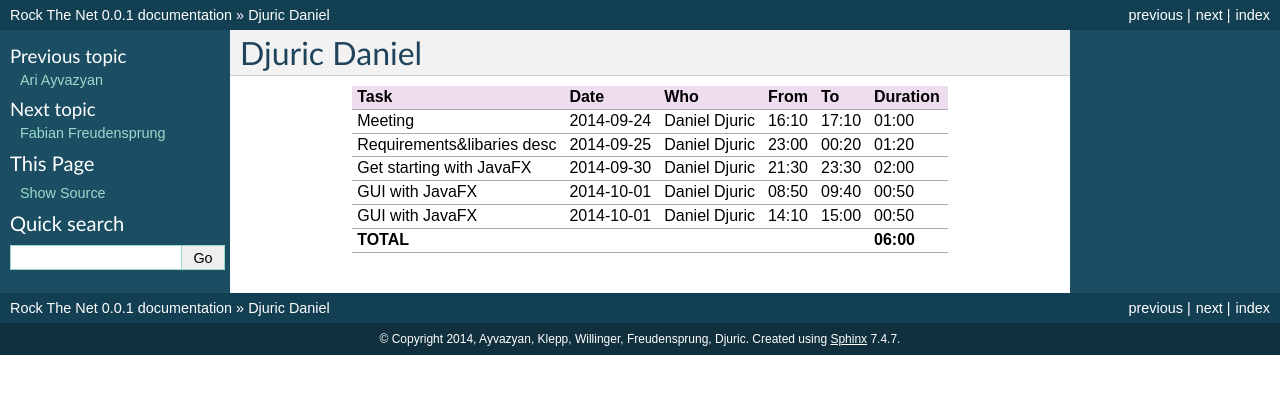
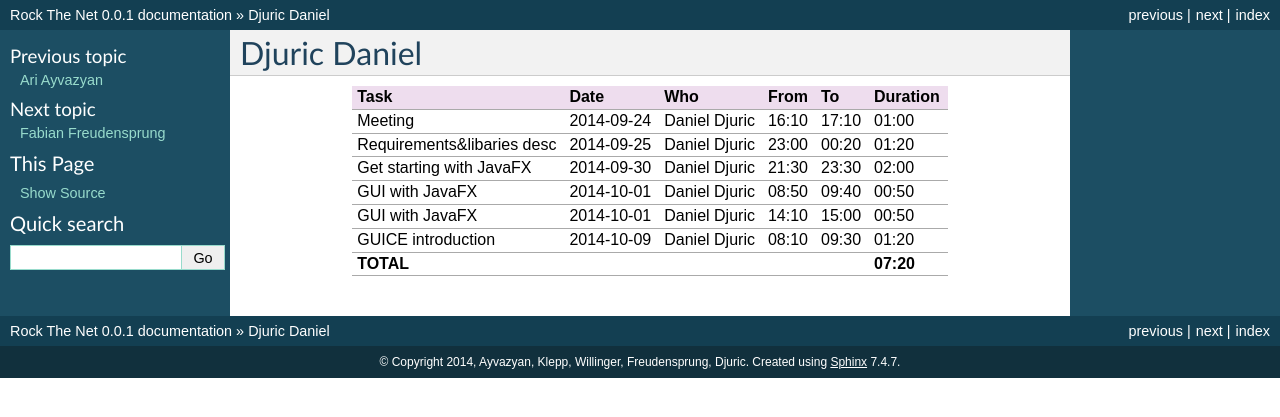
Before and after one commit to aayvazyan-tgm/RouterManagementProject_RockTheNet, a Sphinx documentation site: the page built from docs/timerecording_djuric.rst, in a window 1280 px wide. Shown: the top 417 px of the page. Built offline with Sphinx 7.4.7, drawn with Linux system fonts in a browser that asks for light colours.

Commit message:
Arbeitzeiten

```diff
--- a/docs/timerecording_djuric.rst
+++ b/docs/timerecording_djuric.rst
@@ -9,5 +9,6 @@ Requirements&libaries desc        2014-09-25 Daniel Djuric       23:00 00:20   0
 Get starting with JavaFX          2014-09-30 Daniel Djuric       21:30 23:30   02:00
 GUI with JavaFX                   2014-10-01 Daniel Djuric       08:50 09:40   00:50
 GUI with JavaFX                   2014-10-01 Daniel Djuric       14:10 15:00   00:50
-**TOTAL**                                                                    **06:00**
+GUICE introduction                2014-10-09 Daniel Djuric       08:10 09:30   01:20
+**TOTAL**                                                                    **07:20**
 ================================= ========== =================== ===== ===== =========
```
